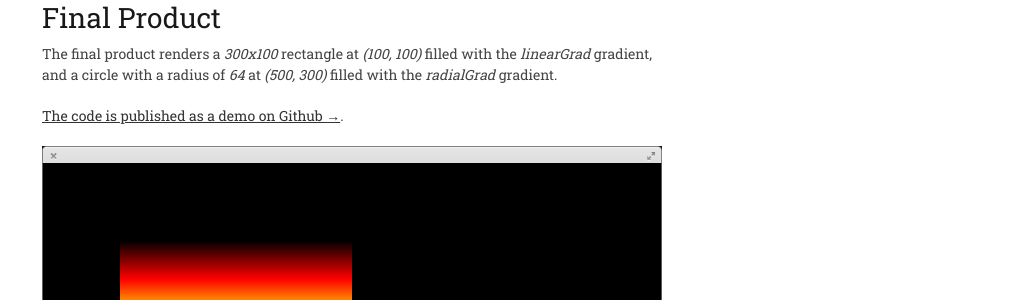
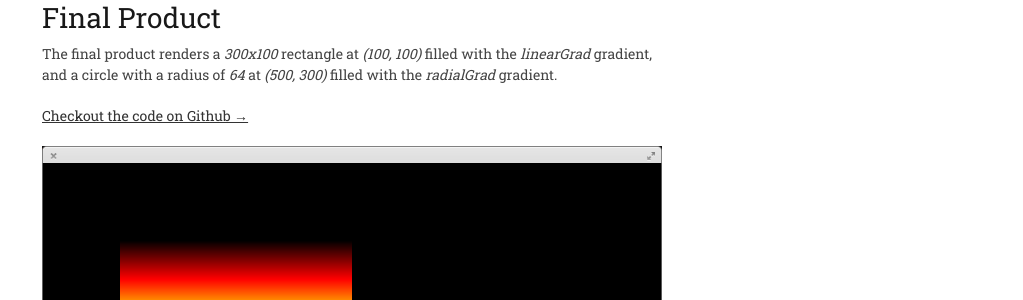
Before and after one commit to z0w0/helm, a Jekyll site: the page built from guide/gradients.md, in a window 1280 px wide. Shown: the part 1602-1902 px from the top of the page, without its empty margins (128-1151 px from the left). Built offline with Jekyll 4.4.1, drawn with Linux system fonts in a browser that asks for light colours.

Commit message:
Fix link text

```diff
--- a/guide/gradients.md
+++ b/guide/gradients.md
@@ -87,6 +87,6 @@ gradient :: Gradient -> Shape -> Form
 The final product renders a *300x100* rectangle at *(100, 100)* filled with the *linearGrad* gradient,
 and a circle with a radius of *64* at *(500, 300)* filled with the *radialGrad* gradient.
 
-[The code is published as a demo on Github →](https://github.com/z0w0/helm/blob/master/demo/gradients.hs).
+[Checkout the code on Github →](https://github.com/z0w0/helm/blob/master/demo/gradients.hs)
 
 ![final](/img/guide/gradients.png)
```
